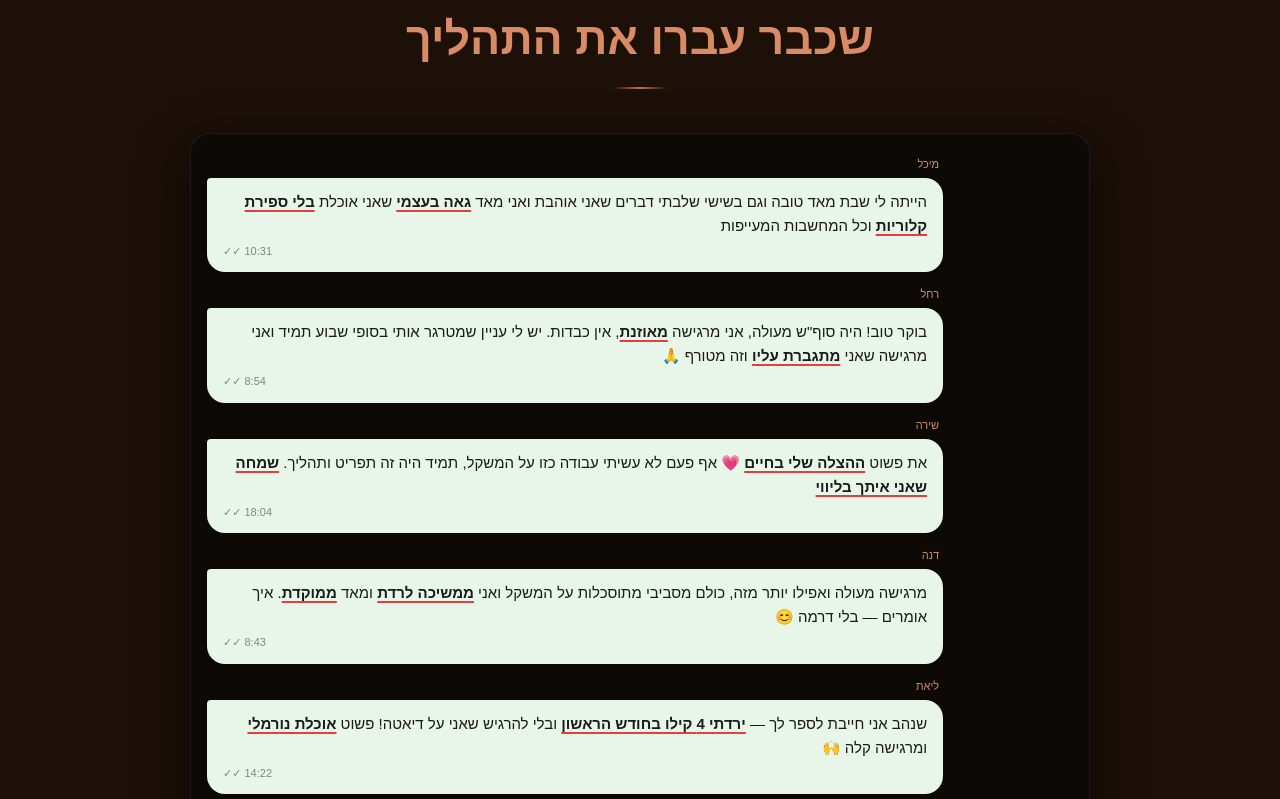
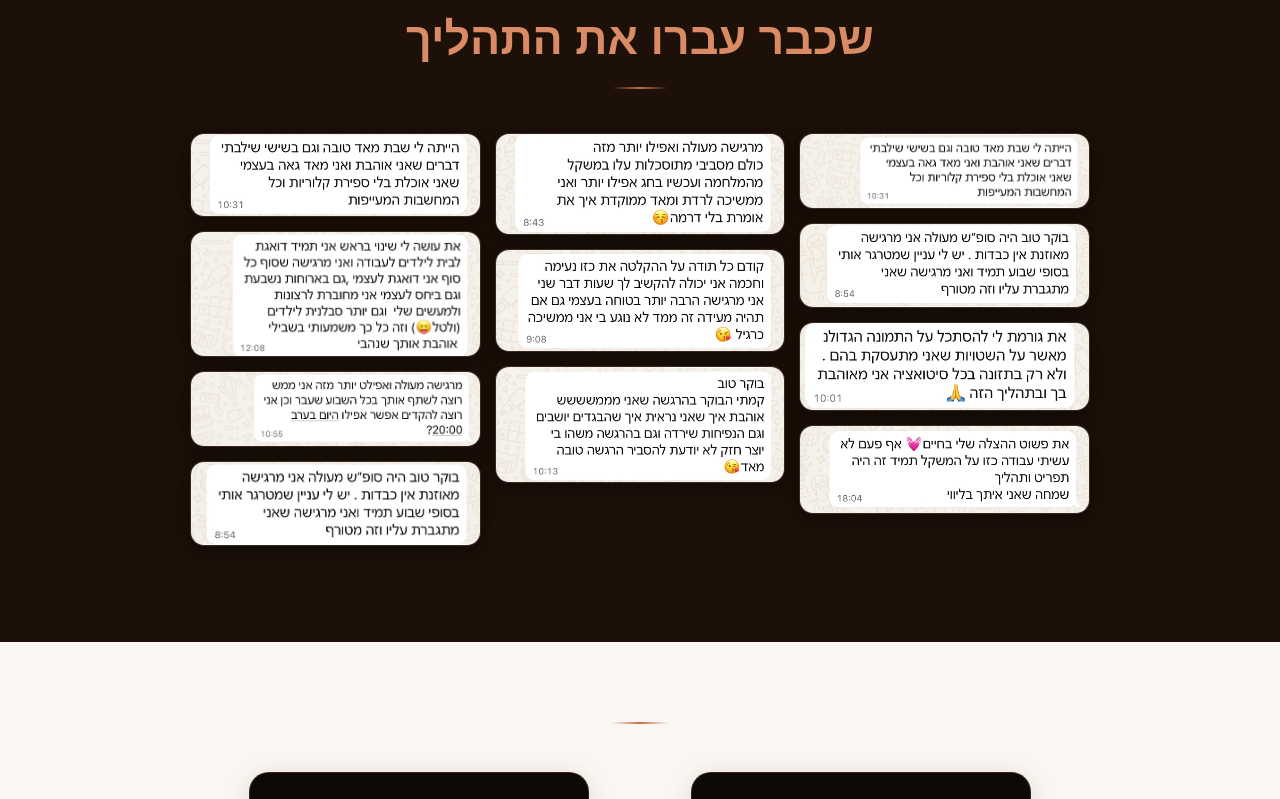
Before and after one commit to shenhav1985-netizen/floweat-landing, a Next.js app: page / in a window 1280 px wide. Shown: the part 7621-8420 px from the top of the page. Built offline with nearby package versions, Linux system fonts and the light colour scheme; grey boxes are pictures that could not be loaded.

Commit message:
fix: remove WA bubbles, keep only proof images grid

```diff
--- a/app/components/TestimonialsSection.tsx
+++ b/app/components/TestimonialsSection.tsx
@@ -147,45 +147,6 @@ export default function TestimonialsSection() {
           style={{ marginBottom: 44 }}
         />
 
-        {/* WhatsApp bubbles — no header */}
-        <motion.div
-          initial={{ opacity: 0, y: 24 }}
-          whileInView={{ opacity: 1, y: 0 }}
-          viewport={{ once: true, margin: '-60px' }}
-          transition={{ duration: 0.7, delay: 0.3 }}
-          style={{
-            borderRadius: 20,
-            overflow: 'hidden',
-            border: '1px solid rgba(255,255,255,0.07)',
-            boxShadow: '0 16px 48px rgba(0,0,0,0.5)',
-            marginBottom: 56,
-            background: '#0D0906',
-            padding: '20px 16px',
-            display: 'flex',
-            flexDirection: 'column',
-            gap: 12,
-          }}
-        >
-          {bubbles.map((b, i) => (
-            <motion.div
-              key={i}
-              initial={{ opacity: 0, x: -16 }}
-              whileInView={{ opacity: 1, x: 0 }}
-              viewport={{ once: true }}
-              transition={{ duration: 0.4, delay: i * 0.07 + 0.35 }}
-              style={{ display: 'flex', justifyContent: 'flex-end' }}
-            >
-              <div style={{ maxWidth: '85%', textAlign: 'right' }}>
-                <p style={{ fontSize: 11, color: 'var(--copper-light)', marginBottom: 3, paddingRight: 4 }}>{b.name}</p>
-                <div className="wa-bubble">
-                  <p style={{ direction: 'rtl' }}><BubbleText segments={b.segments} /></p>
-                  <div className="time">{b.time} ✓✓</div>
-                </div>
-              </div>
-            </motion.div>
-          ))}
-        </motion.div>
-
         {/* Proof images masonry */}
         <motion.div
           initial={{ opacity: 0 }}
```
